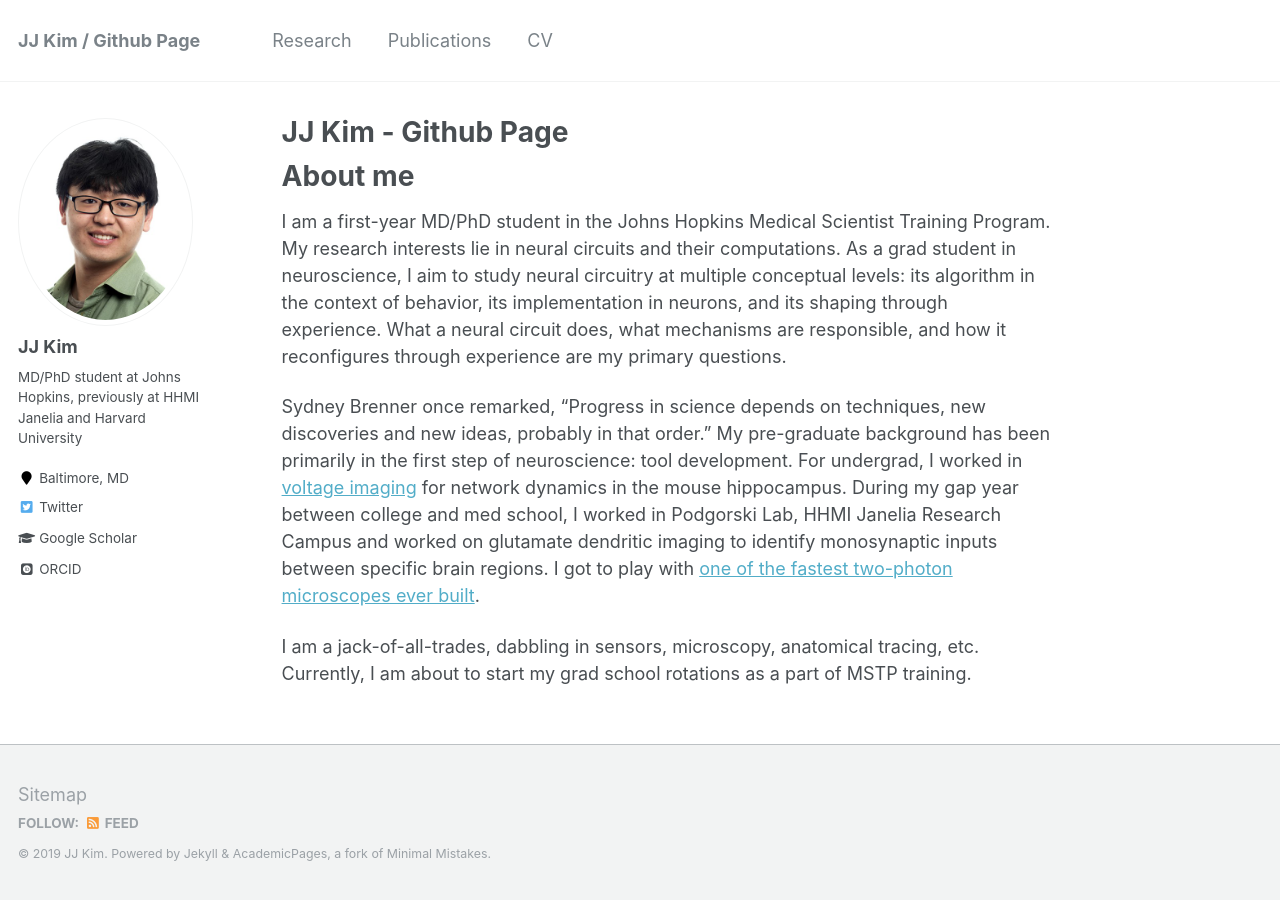
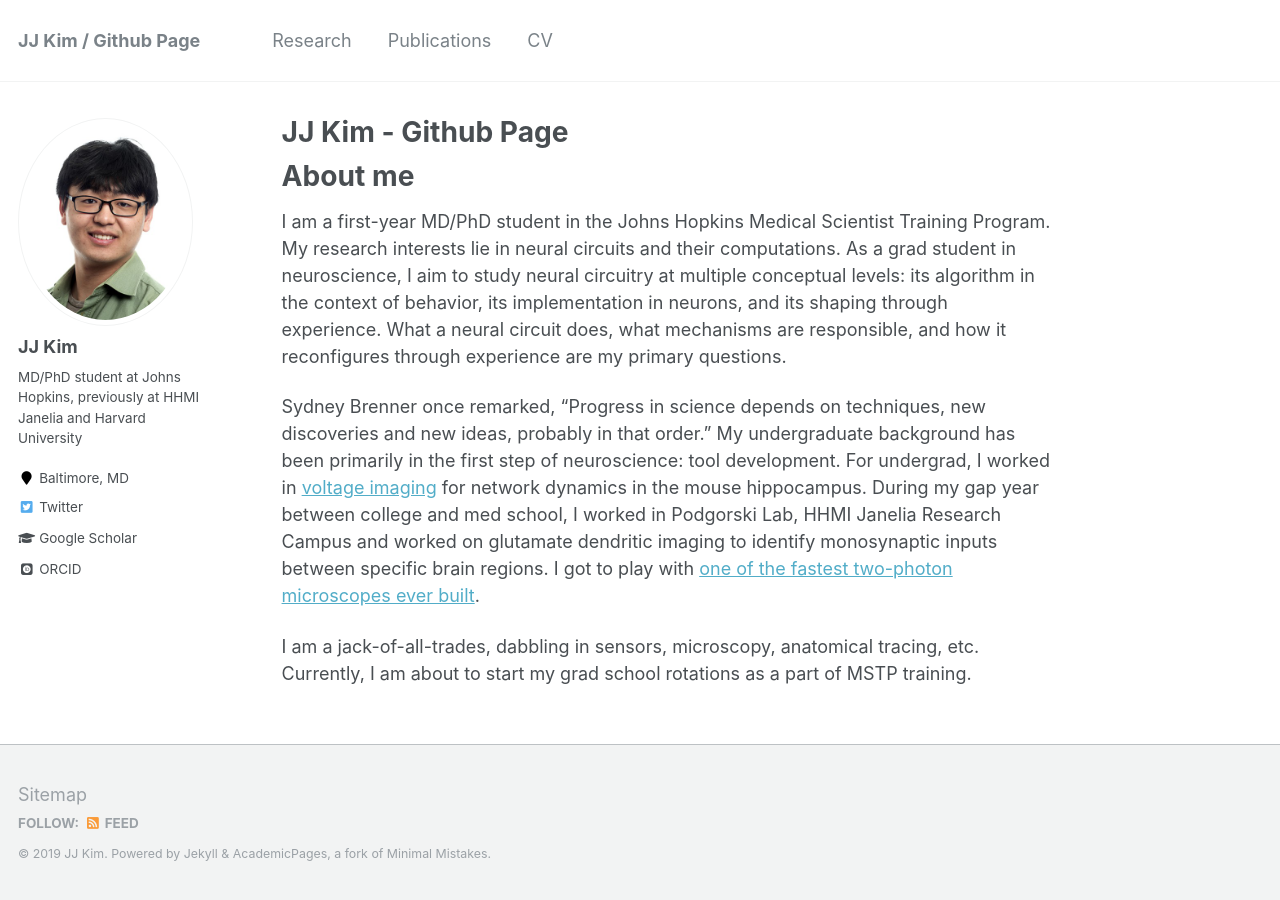
Before and after one commit to jeongjunjjkim/jeongjunjjkim.github.io, a Jekyll site: the page built from _pages/about.md, in a window 1280 px wide. Built offline with Jekyll 4.4.1, drawn with Linux system fonts in a browser that asks for light colours; some web fonts are replaced.

Commit message:
Update about.md

```diff
--- a/_pages/about.md
+++ b/_pages/about.md
@@ -13,6 +13,6 @@ About me
 
 I am a first-year MD/PhD student in the Johns Hopkins Medical Scientist Training Program. My research interests lie in neural circuits and their computations. As a grad student in neuroscience, I aim to study neural circuitry at multiple conceptual levels: its algorithm in the context of behavior, its implementation in neurons, and its shaping through experience. What a neural circuit does, what mechanisms are responsible, and how it reconfigures through experience are my primary questions.
 
-Sydney Brenner once remarked, “Progress in science depends on techniques, new discoveries and new ideas, probably in that order.” My pre-graduate background has been primarily in the first step of neuroscience: tool development. For undergrad, I worked in [voltage imaging](https://medium.com/the-spike/what-should-systems-neuroscience-do-next-voltage-imaging-9bfa5d6a4df9) for network dynamics in the mouse hippocampus. During my gap year between college and med school, I worked in Podgorski Lab, HHMI Janelia Research Campus and worked on glutamate dendritic imaging to identify monosynaptic inputs between specific brain regions. I got to play with [one of the fastest two-photon microscopes ever built](https://www.janelia.org/news/slap-microscopy-smashes-speed-barriers).
+Sydney Brenner once remarked, “Progress in science depends on techniques, new discoveries and new ideas, probably in that order.” My undergraduate background has been primarily in the first step of neuroscience: tool development. For undergrad, I worked in [voltage imaging](https://medium.com/the-spike/what-should-systems-neuroscience-do-next-voltage-imaging-9bfa5d6a4df9) for network dynamics in the mouse hippocampus. During my gap year between college and med school, I worked in Podgorski Lab, HHMI Janelia Research Campus and worked on glutamate dendritic imaging to identify monosynaptic inputs between specific brain regions. I got to play with [one of the fastest two-photon microscopes ever built](https://www.janelia.org/news/slap-microscopy-smashes-speed-barriers).
 
 I am a jack-of-all-trades, dabbling in sensors, microscopy, anatomical tracing, etc. Currently, I am about to start my grad school rotations as a part of MSTP training.
```
